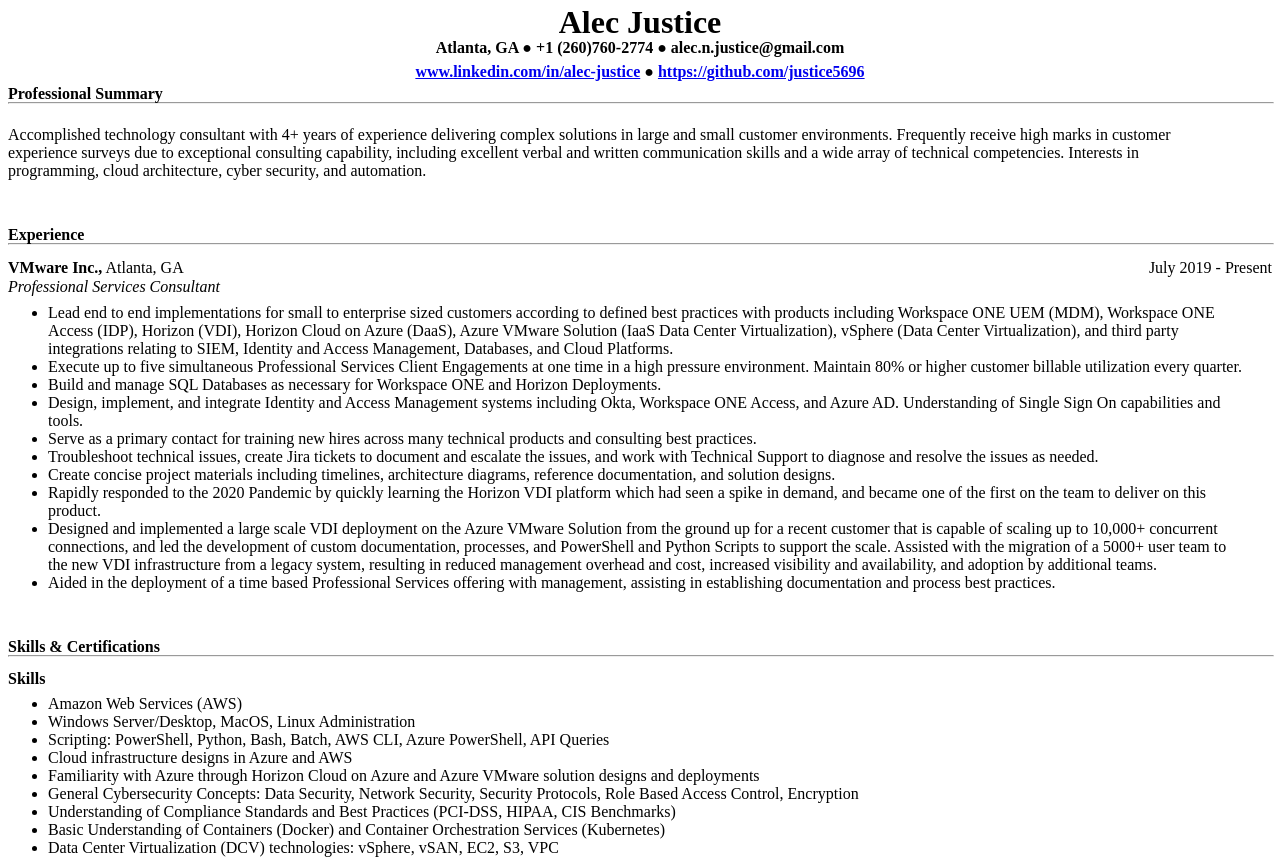
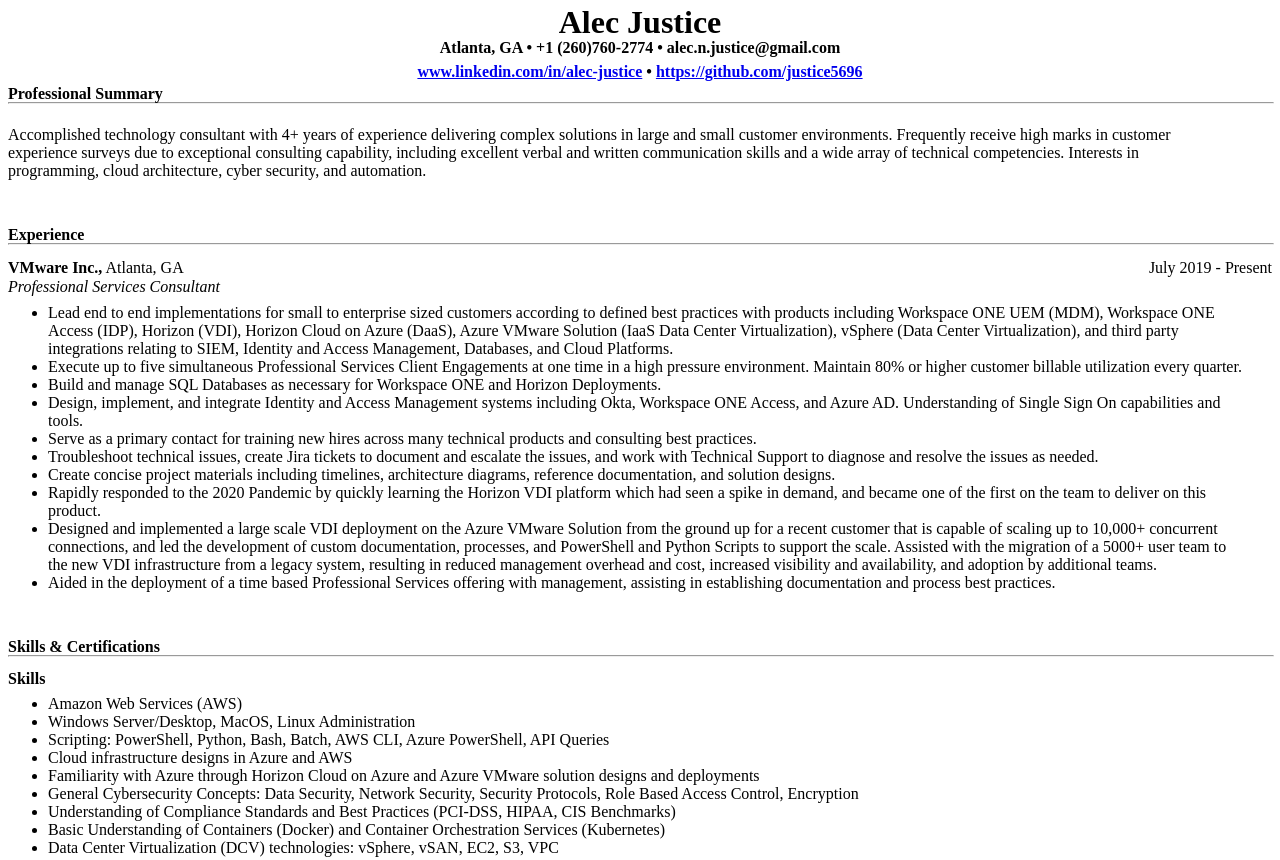
Before and after one commit to justicecorp/CRC_Prod, a plain HTML site: page web-fe/index.html in a window 1280 px wide. Shown: the top 860 px of the page. Drawn offline with Linux system fonts and the light colour scheme; no server answers.

Commit message:
Fixed issue with bullets not displaying on my html

```diff
--- a/web-fe/index.html
+++ b/web-fe/index.html
@@ -50,8 +50,8 @@
     <body onload="UpdateVisitorCounter()">
         <div id="Heading">
             <h1><strong>Alec Justice</strong></h1> <!-- MAKE BOLD AND Center -->
-            <h4>Atlanta, GA ● +1 (260)760-2774 ● alec.n.justice@gmail.com</h4>  <!-- Center -->
-            <h4><a href="www.linkedin.com/in/alec-justice">www.linkedin.com/in/alec-justice</a> ● <a href="https://github.com/justice5696">https://github.com/justice5696</a></h4>
+            <h4>Atlanta, GA &bull; +1 (260)760-2774 &bull; alec.n.justice@gmail.com</h4>  <!-- Center -->
+            <h4><a href="www.linkedin.com/in/alec-justice">www.linkedin.com/in/alec-justice</a> &bull; <a href="https://github.com/justice5696">https://github.com/justice5696</a></h4>
         </div>
 
         <div id="ProfessionalSummary">
```
Also changed, not shown: 1 other file.
